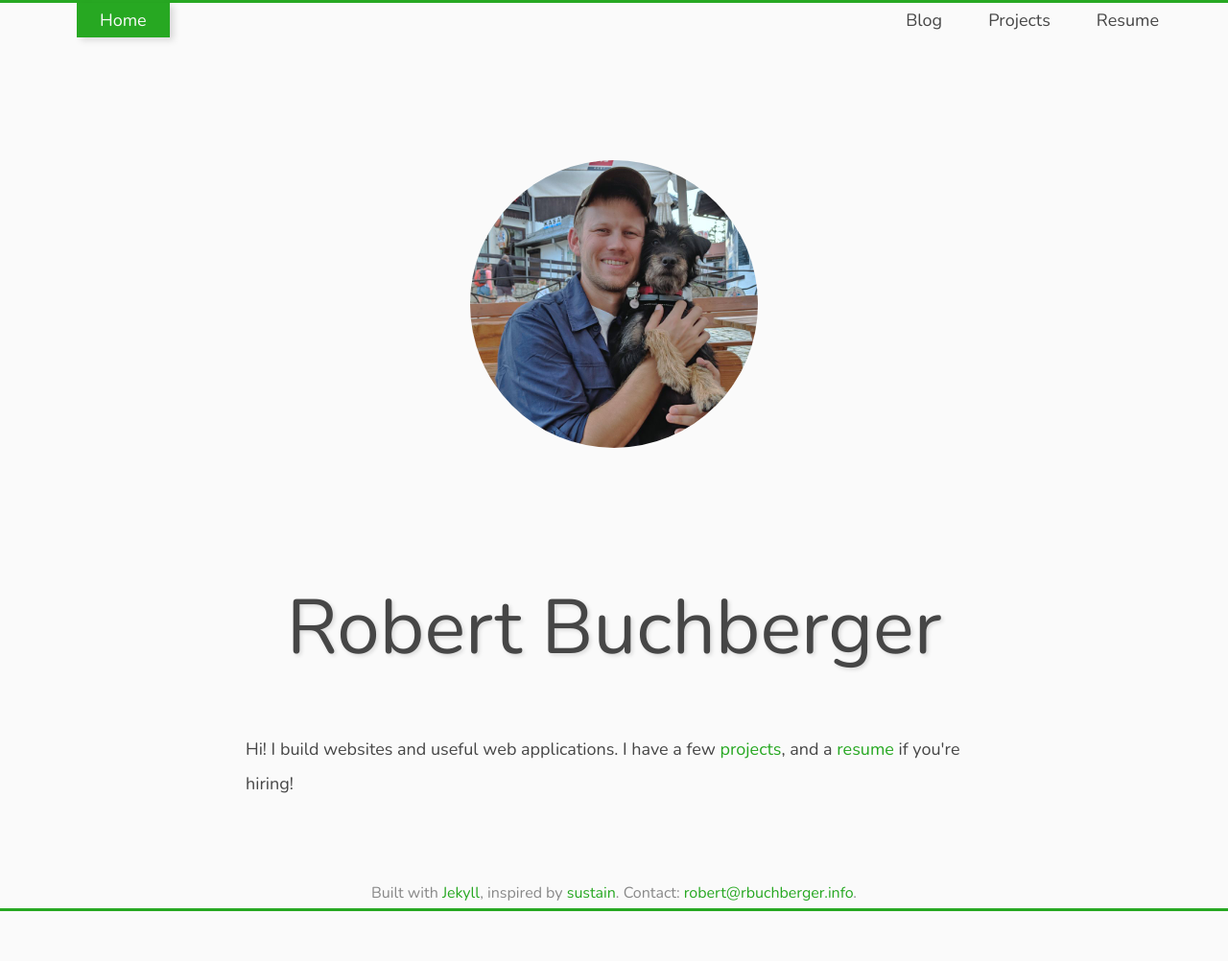
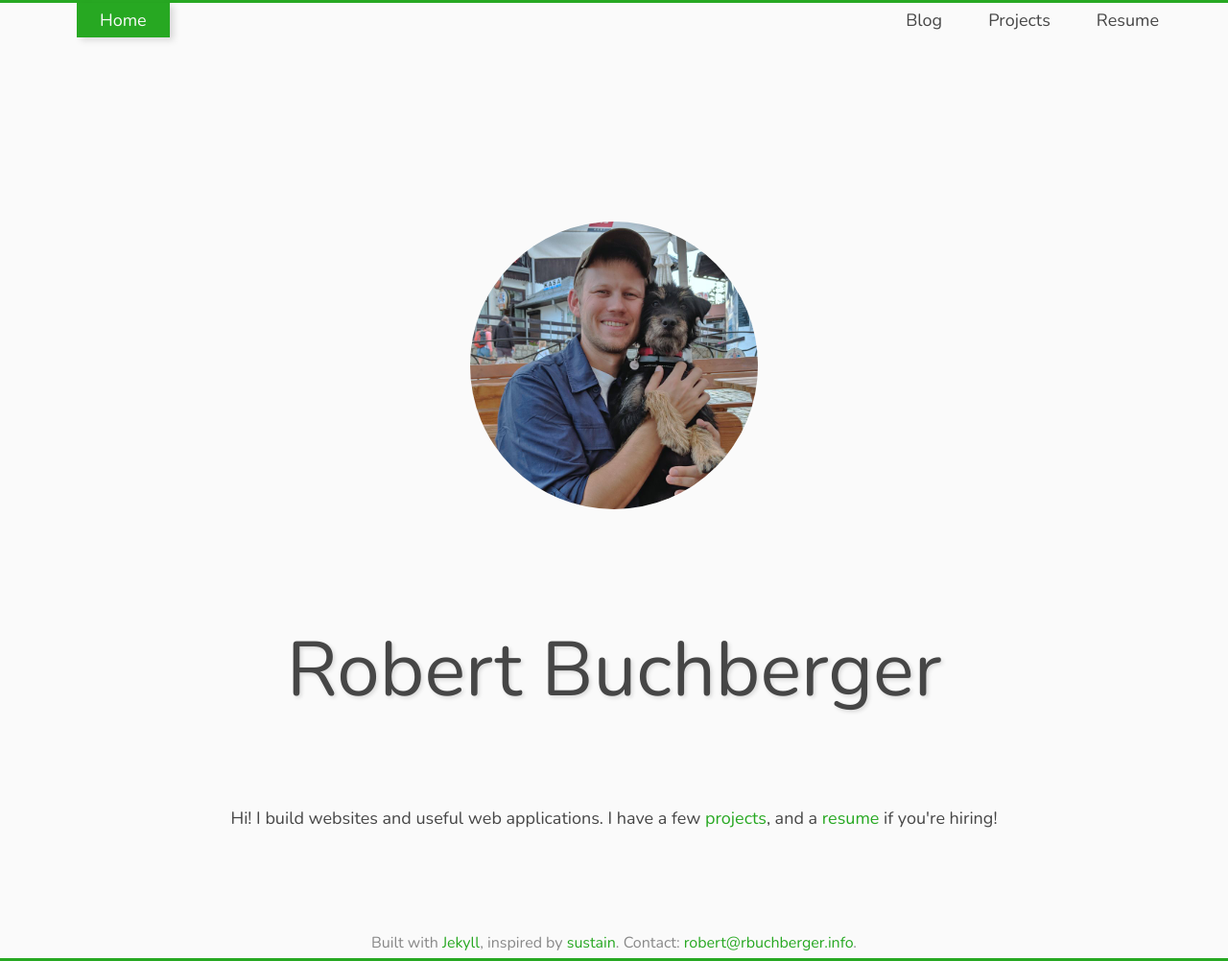
Before and after one commit to rbuchberger/robert-buchberger.com, a Jekyll site: the page built from index.html, in a window 1280 px wide. Shown: the whole page at 96% size. Built offline with Jekyll 4.4.1, drawn with Linux system fonts in a browser that asks for light colours; before the commit the page ends 950 px from its top, so only the background shows below that.

Commit message:
css refactor & improvement

```diff
--- a/_sass/_footer.scss
+++ b/_sass/_footer.scss
@@ -4,7 +4,6 @@ footer.main {
     flex-grow: 0;
     text-align: center;
     border-bottom: 3px solid var(--accent-color);
-    margin-top: 4rem;
 
     p {
         margin-bottom: 0;
--- a/_sass/_layout.scss
+++ b/_sass/_layout.scss
@@ -17,8 +17,44 @@ body {
 }
 
 main {
-    max-width: 800px;
-    margin: 0 auto;
-    padding: 0 1rem;
     flex: 1 0 auto;
 }
+
+article {
+    max-width: 60rem;
+    margin: 0 auto 4rem auto;
+    padding: 0 1rem;
+}
+
+article > header {
+    text-align: center;
+    margin-bottom: 6rem;
+}
+
+article > section {
+    margin-bottom: 4rem;
+}
+
+section > header {
+    margin-bottom: 2rem;
+}
+
+// Custom page layouts
+
+article.side-header {
+    display: flex;
+
+    section {
+        padding: 0 2rem;
+    }
+
+    header {
+        max-width: 20%;
+        min-width: 20rem;
+    }
+
+    section.main-content {
+        min-width: 40rem;
+    }
+
+}
--- a/_sass/_nav.scss
+++ b/_sass/_nav.scss
@@ -3,6 +3,7 @@
 nav.main {
     border-top: solid 3px var(--accent-color);
     padding: 0 3rem;
+    margin-bottom: 4rem;
 
     ul {
         display: flex;
--- a/_sass/_project_showcase.scss
+++ b/_sass/_project_showcase.scss
@@ -22,3 +22,16 @@ dl.project-showcase {
         grid-column: description;
     }
 }
+
+dl.stacked {
+
+    margin-bottom: 3rem;
+
+    dd {
+        margin-left: 1rem;
+        margin-bottom: 2rem;
+        padding-left: 1rem;
+        border-left: 1px solid var(--accent-color);
+    }
+
+}
--- a/_sass/_typography.scss
+++ b/_sass/_typography.scss
@@ -9,30 +9,30 @@ body {
 }
 
 h1, h2, h3, h4 {
-    line-height: 1.5;
-    margin-top: 6rem;
-    margin-bottom: 2rem;
     font-weight: 200;
+    line-height: 1;
     text-shadow: 2px 2px 4px #0002;
+    padding-bottom: .2em;
 }
 
 h1 {
     font-size: 5rem;
-    text-align: center;
-    margin-bottom: 3rem;
+    margin-bottom: 1em;
 }
 
 h2 {
     font-size: 3rem;
+    margin-bottom: 1em;
 }
 
 h3 {
     font-size: 2.5rem;
-    font-weight: 200;
+    margin-bottom: 1em;
 }
 
 h4 {
-    font-size: 1.8rem;
+    font-size: 1.6rem;
+    // margin-bottom: 1em;
 }
 
 p {
@@ -55,3 +55,8 @@ ul {
         padding-left: .5rem;
     }
 }
+
+.subtitle {
+    font-style: italic;
+    font-size: 1.1rem;
+}
--- a/index.html
+++ b/index.html
@@ -1,7 +1,10 @@
 ---
 layout: default
 ---
-
-<img id="portrait" src="images/portrait.jpg" alt="Portrait of Robert">
-<h1>Robert Buchberger</h1>
-<p>Hi! I build websites and useful web applications. I have a few <a href="/projects/">projects</a>, and a <a href="/resume/">resume</a> if you're hiring!</p>
+<article>
+    <header>
+        <img id="portrait" src="images/portrait.jpg" alt="Portrait of Robert">
+        <h1>Robert Buchberger</h1>
+        <p>Hi! I build websites and useful web applications. I have a few <a href="/projects/">projects</a>, and a <a href="/resume/">resume</a> if you're hiring!</p>
+    </header>
+</article>
--- a/main.scss
+++ b/main.scss
@@ -27,6 +27,7 @@ p.muted {
 
 .keyline-bottom {
     border-bottom: 1px solid var(--accent-color);
+    margin-bottom: 2rem;
 }
 
 // Index Page
```
